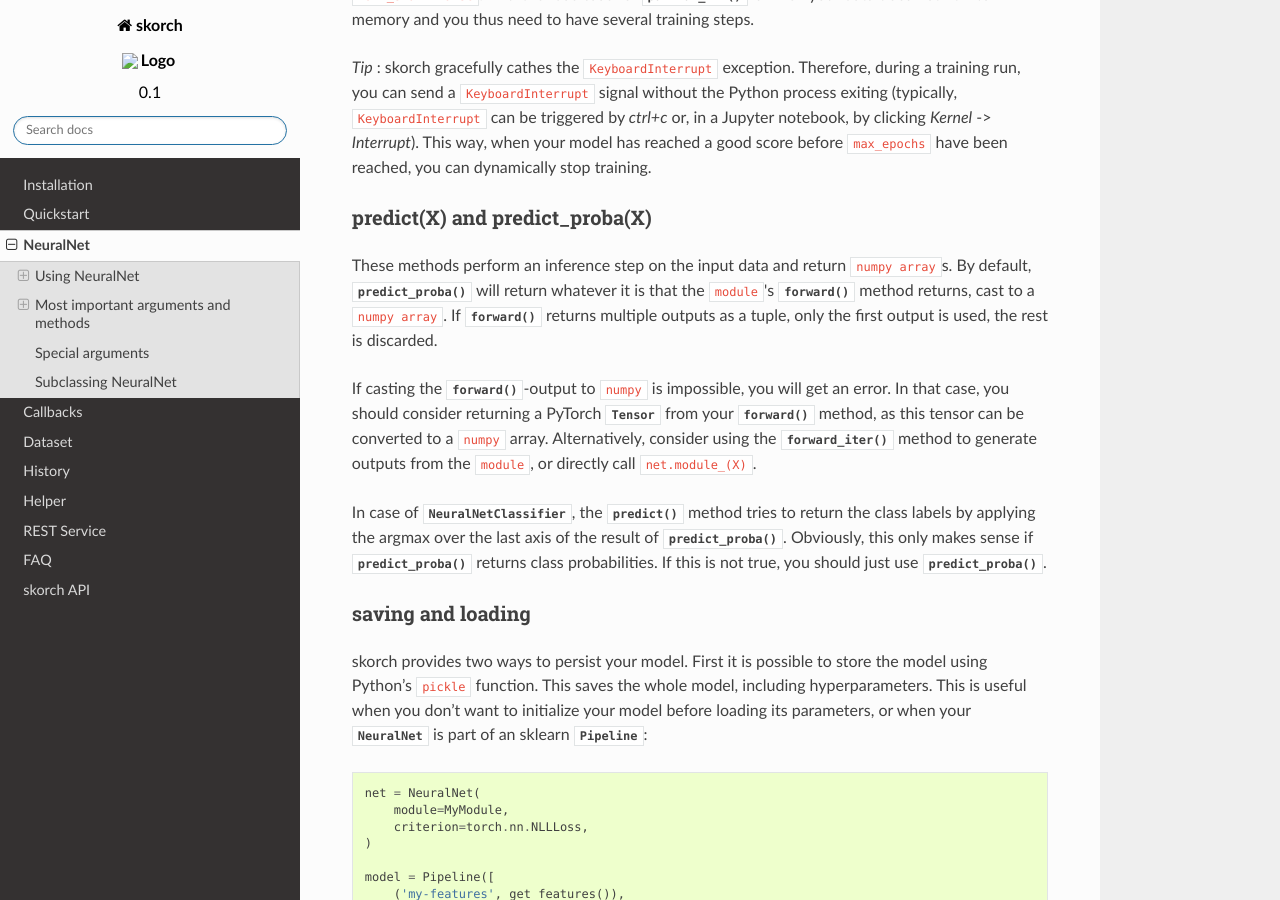
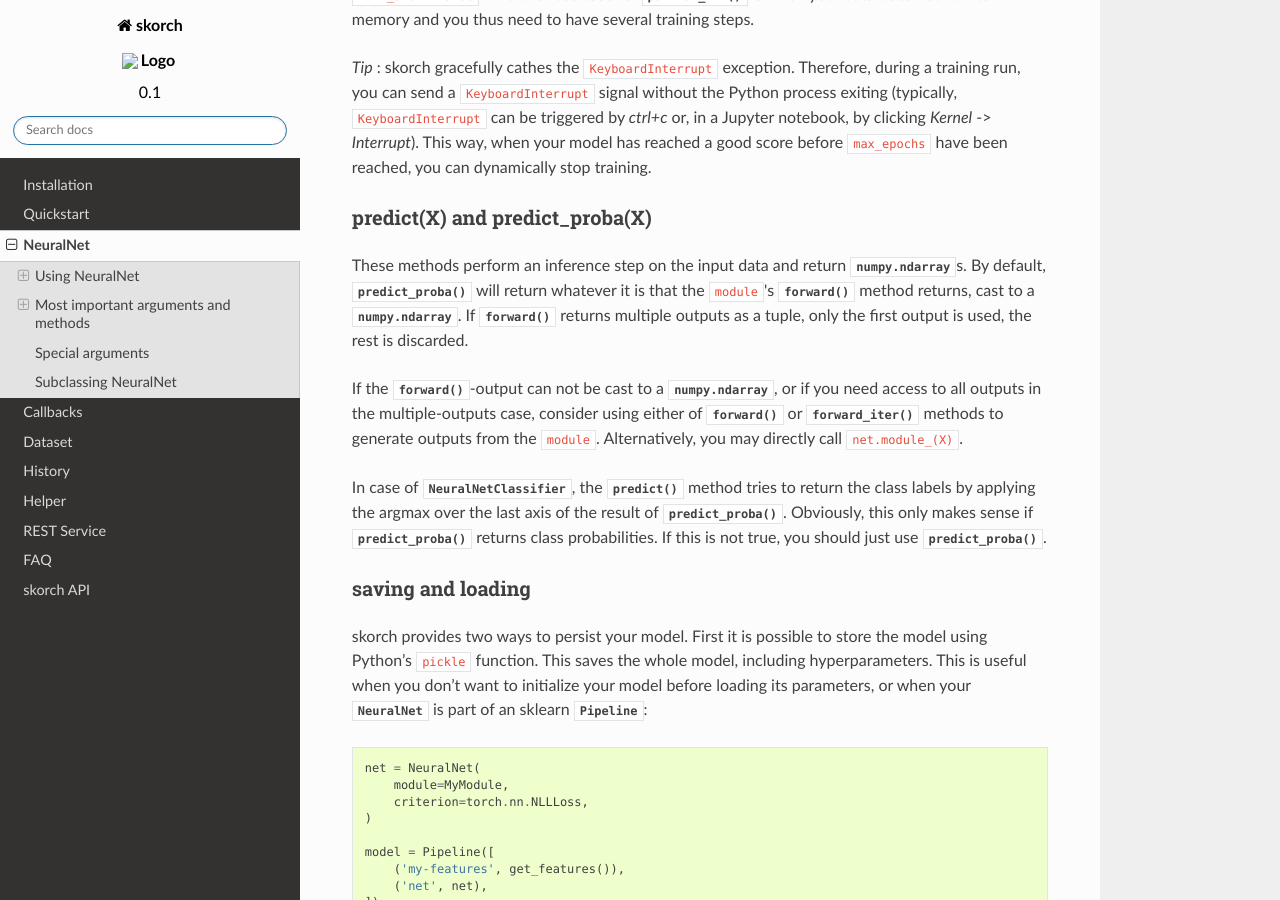
Before and after one commit to skorch-dev/skorch, a Sphinx documentation site: the page built from docs/user/neuralnet.rst, in a window 1280 px wide and 900 px high, scrolled down 5367 px. Built offline with Sphinx 7.4.7 and the Read the Docs theme 2.0.0, drawn with Linux system fonts in a browser that asks for light colours; some of the changed text lies outside the part shown.

Commit message:
Documentation updates (#242)
* Clarify that forward() can be used in multiple-outputs case
* Fix default callbacks documentation
* Minor formatting/cross-referencing fixes
* Add references to NumPy ndarray

```diff
--- a/docs/conf.py
+++ b/docs/conf.py
@@ -51,6 +51,7 @@ numpydoc_class_members_toctree = False
 intersphinx_mapping = {
     'pytorch': ('https://pytorch.org/docs/stable/', None),
     'sklearn': ('http://scikit-learn.org/stable/', None),
+    'numpy': ('http://docs.scipy.org/doc/numpy/', None),
 }
 
 # Add any paths that contain templates here, relative to this directory.
--- a/docs/user/neuralnet.rst
+++ b/docs/user/neuralnet.rst
@@ -30,7 +30,8 @@ estimator. The finished code could look something like this:
 Let's see what skorch did for us here:
 
 - wraps the PyTorch :class:`~torch.nn.Module` in an sklearn interface
-- converts the numpy ``array``\s to PyTorch :class:`~torch.Tensor`\s
+- converts :class:`numpy.ndarray`\s to PyTorch
+  :class:`~torch.Tensor`\s
 - abstracts away the fit loop
 - takes care of batching the data
 
@@ -326,20 +327,20 @@ predict(X) and predict_proba(X)
 ^^^^^^^^^^^^^^^^^^^^^^^^^^^^^^^
 
 These methods perform an inference step on the input data and return
-``numpy array``\s. By default,
+:class:`numpy.ndarray`\s. By default,
 :func:`~skorch.net.NeuralNet.predict_proba` will return whatever it is
 that the ``module``\'s :func:`~torch.nn.Module.forward` method
-returns, cast to a ``numpy array``. If
+returns, cast to a :class:`numpy.ndarray`. If
 :func:`~torch.nn.Module.forward` returns multiple outputs as a tuple,
 only the first output is used, the rest is discarded.
 
-If casting the :func:`~torch.nn.Module.forward`\-output to ``numpy``
-is impossible, you will get an error. In that case, you should
-consider returning a PyTorch :class:`~torch.Tensor` from your
-:func:`~torch.nn.Module.forward` method, as this tensor can be
-converted to a ``numpy`` array. Alternatively, consider using the
-:func:`~skorch.net.NeuralNet.forward_iter` method to generate outputs
-from the ``module``, or directly call ``net.module_(X)``.
+If the :func:`~torch.nn.Module.forward`\-output can not be cast to a
+:class:`numpy.ndarray`, or if you need access to all outputs in the
+multiple-outputs case, consider using either of
+:func:`~skorch.net.NeuralNet.forward` or
+:func:`~skorch.net.NeuralNet.forward_iter` methods to generate outputs
+from the ``module``. Alternatively, you may directly call
+``net.module_(X)``.
 
 In case of :class:`.NeuralNetClassifier`, the
 :func:`~skorch.net.NeuralNetClassifier.predict` method tries to return
```
Also changed, not shown: docs/user/dataset.rst (+4 -4 lines), docs/user/helper.rst (+5 -5 lines), 2 other files.
